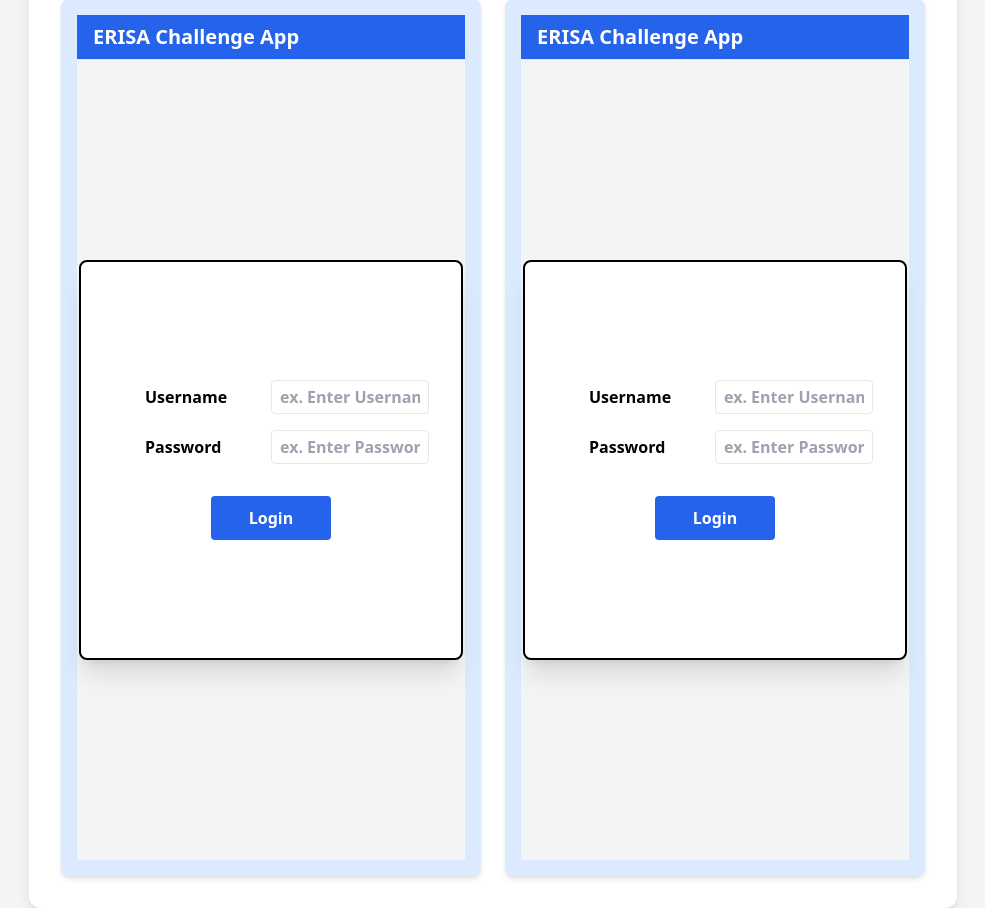
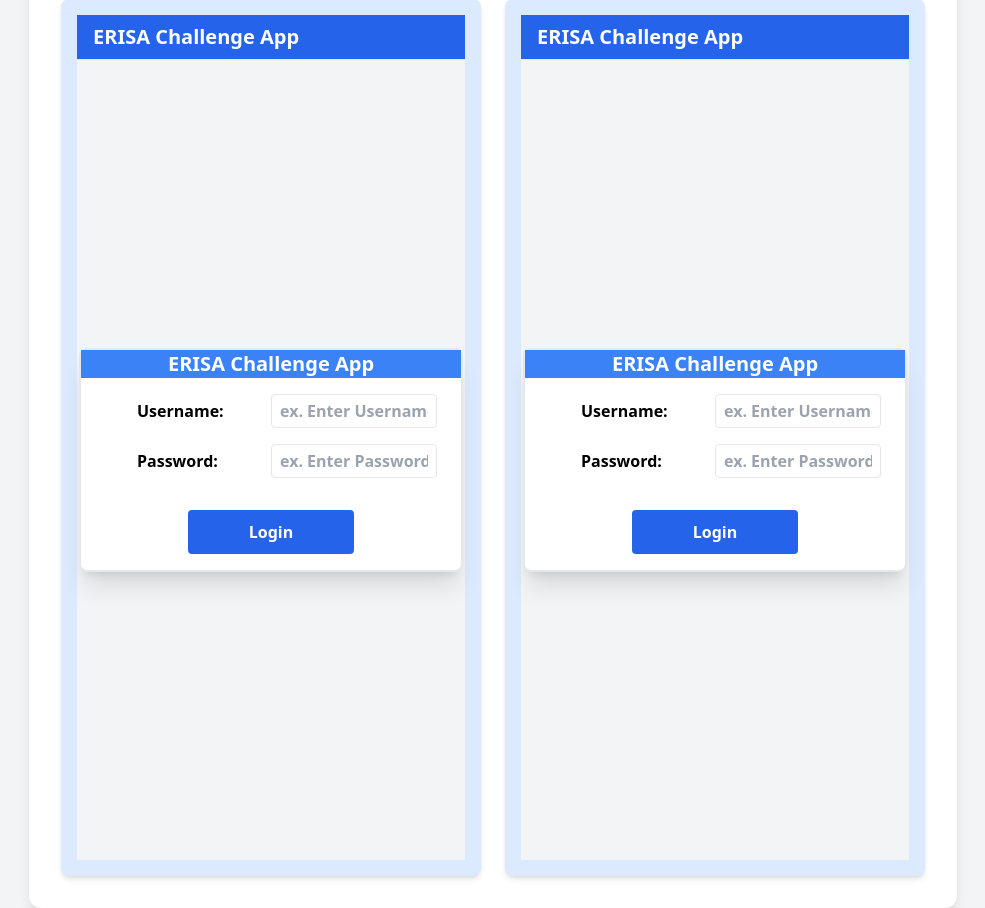
Before and after one commit to VinceVanna/ERISA-Recovery-Dev-Challenge-2025, a Django app: template frontend/templates/core/admin_page/dashboard/dashboard.html in a window 1280 px wide. Shown: the part 238-1146 px from the top of the page, without its empty margins (147-1132 px from the left). Run offline with Django 4.2, Linux system fonts and the light colour scheme; the template is opened without the code that fills it, so the values that code supplies are empty; some libraries are stand-ins or nearby versions.

Commit message:
Updated Dashboard Style

```diff
--- a/frontend/templates/core/admin_page/annotation_function/display_annotation.html
+++ b/frontend/templates/core/admin_page/annotation_function/display_annotation.html
@@ -15,6 +15,7 @@
     hx-swap="innerHTML"
     id="response_annotation"
     hx-on:error="window.location.href='/'"
+    hx-push-url="false"
     ></div>
 
 <div
@@ -23,5 +24,6 @@
     hx-swap="innerHTML"
     id="response_back_button"
     hx-on:error="window.location.href='/'"
+    hx-push-url="false"
     ></div>
 {% endblock %}
--- a/frontend/templates/core/admin_page/dashboard/dashboard.html
+++ b/frontend/templates/core/admin_page/dashboard/dashboard.html
@@ -9,9 +9,9 @@
     >
 </div>
 
-<div class="flex flex-col items-center justify-center min-h-screen bg-gray-100 space-y-8">
+<div class="flex flex-col items-center justify-center min-h-screen bg-gray-100 space-y-8" hx-push-url="false">
     <div class="bg-white shadow-lg rounded-xl p-8 space-y-8">
-        <div class="bg-blue-500 text-white px-4 py-2 rounded">
+        <div class="bg-blue-500 text-white px-4 py-2 rounded text-center">
         <h1 class="text-lg font-semibold">
             {% if request.session.employee_type %} {{request.session.employee_type}} Functions {% endif %}
         </h1>
@@ -41,6 +41,7 @@
         hx-swap="innerHTML"
         id="underpayment_display"
         class="text-black font-semibold bg-blue-100 shadow-md rounded-lg p-4 w-full text-center"
+        hx-push-url="false"
         ></div>
     <div
         hx-get="/flag_count/"
@@ -48,6 +49,7 @@
         hx-swap="innerHTML"
         id="flag_count_display"
         class="text-black font-semibold bg-blue-100 shadow-md rounded-lg p-4 w-full text-center"
+        hx-push-url="false"
         ></div>
     </div>
   </div>
--- a/frontend/templates/core/admin_page/employee_function/display_employee.html
+++ b/frontend/templates/core/admin_page/employee_function/display_employee.html
@@ -15,6 +15,7 @@
     hx-swap="innerHTML"
     id="response_employee"
     hx-on:error="window.location.href='/'"
+    hx-push-url="false"
     ></div>
 
 <div
@@ -23,5 +24,6 @@
     hx-swap="innerHTML"
     id="response_back_button"
     hx-on:error="window.location.href='/'"
+    hx-push-url="false"
     ></div>
 {% endblock %}
--- a/frontend/templates/core/admin_page/flag_function/display_flag.html
+++ b/frontend/templates/core/admin_page/flag_function/display_flag.html
@@ -16,6 +16,7 @@
     hx-swap="innerHTML"
     id="response_flagged"
     hx-on:error="window.location.href='/'"
+    hx-push-url="false"
     ></div>
 
 <div
@@ -24,5 +25,6 @@
     hx-swap="innerHTML"
     id="response_back_button"
     hx-on:error="window.location.href='/'"
+    hx-push-url="false"
     ></div>
 {% endblock %}
--- a/frontend/templates/core/admin_page/note_function/display_note.html
+++ b/frontend/templates/core/admin_page/note_function/display_note.html
@@ -15,6 +15,7 @@
     hx-swap="innerHTML"
     id="response_note"
     hx-on:error="window.location.href='/'"
+    hx-push-url="false"
     ></div>
 
 <div
@@ -23,5 +24,6 @@
     hx-swap="innerHTML"
     id="response_back_button"
     hx-on:error="window.location.href='/'"
+    hx-push-url="false"
     ></div>
 {% endblock %}
--- a/frontend/templates/core/login_page/login_card.html
+++ b/frontend/templates/core/login_page/login_card.html
@@ -1,17 +1,23 @@
 <div class="flex items-center justify-center h-screen bg-gray-100">
-  <div class="bg-white shadow-xl rounded-lg p-8 w-96 min-h-[400px] flex flex-col justify-center border-2 border-black">
-    <div class="flex-grow flex flex-col justify-center">
+
+  <div class="bg-white shadow-xl rounded-lg p-0 w-96 min-h-[360px] flex flex-col border-2">
+    <div class="bg-blue-500 w-full h-28 rounded-t-lg flex items-center justify-center">
+      <h1 class="text-white text-xl font-bold">ERISA Challenge App</h1>
+    </div>
+
+
+    <div class="flex-grow flex flex-col justify-center items-center px-6 py-4">
       <form hx-post="/employee_login/" hx-target="#login-form-response" hx-swap="innerHTML">
         <div class="mb-4 flex items-center justify-between">
-          <label class="w-1/2 text-left pl-8">Username</label>
+          <label class="w-1/2 text-left pl-8">Username:</label>
           <input type="text" name="username" placeholder="ex. Enter Username" class="w-1/2 border rounded px-2 py-1"/>
         </div>
         <div class="mb-4 flex items-center justify-between">
-          <label class="w-1/2 text-left pl-8">Password</label>
+          <label class="w-1/2 text-left pl-8">Password:</label>
           <input type="password" name="password" placeholder="ex. Enter Password" class="w-1/2 border rounded px-2 py-1"/>
         </div>
         <div class="flex justify-center pt-4">
-          <button type="submit" class="border-2 border-blue-600 text-white rounded px-4 py-2 bg-blue-600 hover:bg-blue-500 hover:border-blue-500 min-w-[120px]">Login</button>
+          <button type="submit" class="w-1/2 border-2 border-blue-600 text-white rounded px-4 py-2 bg-blue-600 hover:bg-blue-500 hover:border-blue-500 min-w-[120px]">Login</button>
         </div>
         <input type="hidden" name="csrfmiddlewaretoken" value="{{ csrf_token }}">
       </form>
```
Also changed, not shown: frontend/templates/core/claim_list_page/claim_list_table.html (+7 -0 lines), frontend/templates/core/register_page/register_card.html (+11 -9 lines), backend/db.sqlite3.
